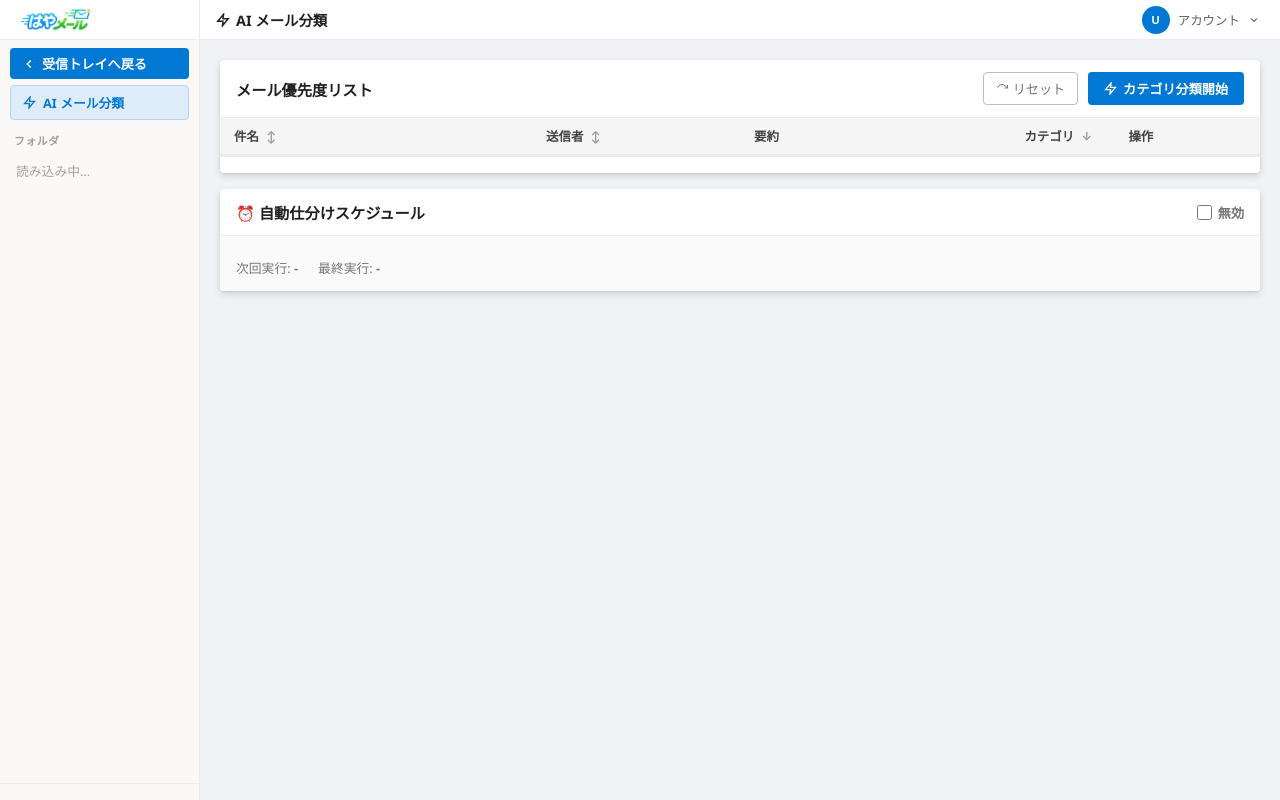
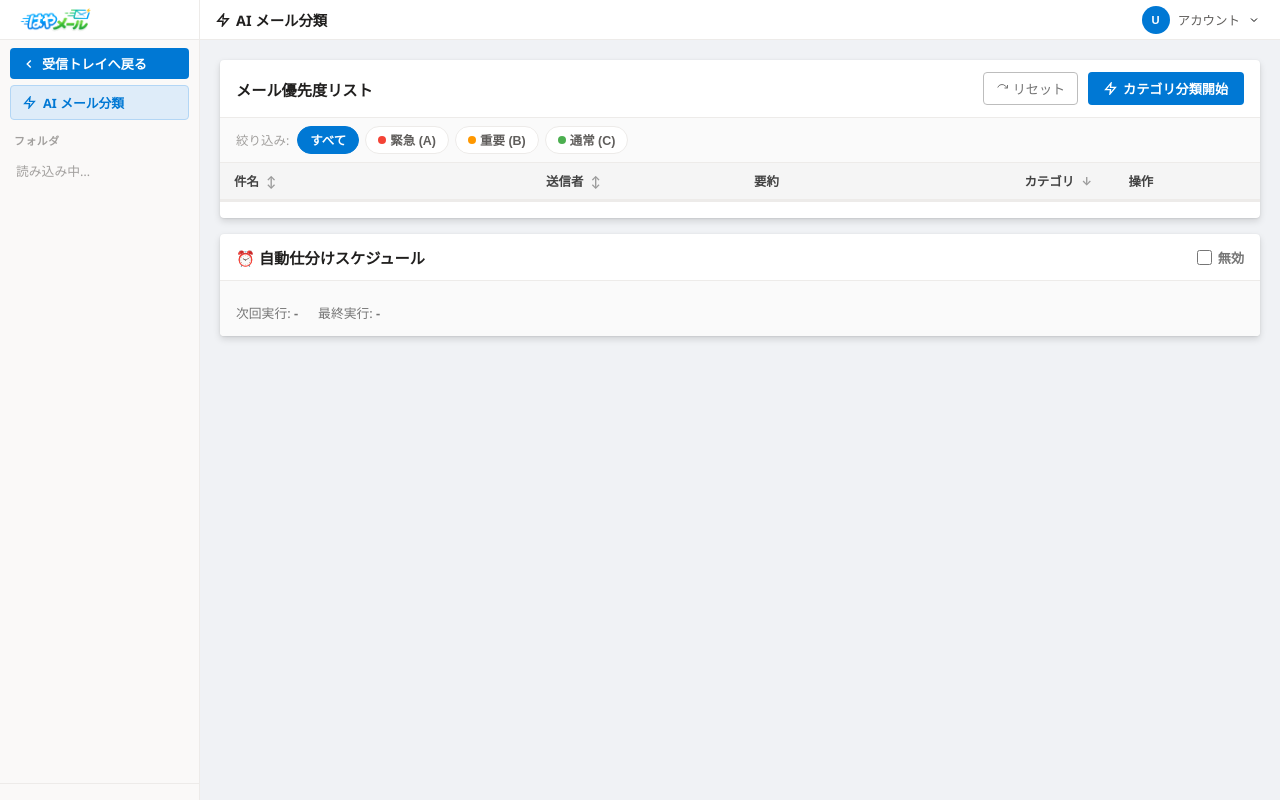
Before and after one commit to koei78/AI-mail, a Django app: template mailer/templates/mailer/classify.html in a window 1280 px wide. Run offline with Django 4.2, Linux system fonts and the light colour scheme; the template is opened without the code that fills it, so the values that code supplies are empty.

Commit message:
条件絞り込み

```diff
--- a/mailer/templates/mailer/classify.html
+++ b/mailer/templates/mailer/classify.html
@@ -223,6 +223,25 @@ tr.expanded .row-expand-inner{
 }
 .expand-meta span{display:flex;align-items:center;gap:4px}
 
+/* ===== フィルターバー ===== */
+#filter-bar{
+  display:flex;align-items:center;gap:6px;
+  padding:8px 16px;border-bottom:1px solid var(--border);background:#fafafa;
+}
+#filter-bar .filter-label{font-size:.78rem;color:var(--text-light);margin-right:2px}
+.filter-pill{
+  display:inline-flex;align-items:center;gap:4px;
+  padding:4px 12px;border-radius:20px;font-size:.78rem;font-weight:600;
+  border:1px solid var(--border);background:#fff;cursor:pointer;
+  transition:background .12s,border-color .12s,color .12s;color:var(--text-sub);
+}
+.filter-pill:hover{background:var(--hover)}
+.filter-pill.active-all{background:var(--blue);color:#fff;border-color:var(--blue)}
+.filter-pill.active-A{background:#f44336;color:#fff;border-color:#f44336}
+.filter-pill.active-B{background:#ff9800;color:#fff;border-color:#ff9800}
+.filter-pill.active-C{background:#4caf50;color:#fff;border-color:#4caf50}
+#filter-count{font-size:.78rem;color:var(--text-light);margin-left:auto}
+
 /* ===== 空状態 ===== */
 #empty-msg{text-align:center;padding:48px 16px;color:var(--text-sub)}
 .empty-icon{font-size:2rem;display:block;margin-bottom:8px}
@@ -326,6 +345,25 @@ tr.expanded .row-expand-inner{
           <svg width="13" height="13" fill="none" viewBox="0 0 24 24" stroke="currentColor" stroke-width="2.5"><polygon points="13 2 3 14 12 14 11 22 21 10 12 10 13 2"/></svg>
           カテゴリ分類開始
         </button>
+      </div>
+
+      <!-- フィルターバー -->
+      <div id="filter-bar">
+        <span class="filter-label">絞り込み:</span>
+        <button class="filter-pill active-all" data-filter="all" onclick="setFilter('all')">すべて</button>
+        <button class="filter-pill" data-filter="A" onclick="setFilter('A')">
+          <span style="width:8px;height:8px;border-radius:50%;background:#f44336;display:inline-block"></span>
+          緊急 (A)
+        </button>
+        <button class="filter-pill" data-filter="B" onclick="setFilter('B')">
+          <span style="width:8px;height:8px;border-radius:50%;background:#ff9800;display:inline-block"></span>
+          重要 (B)
+        </button>
+        <button class="filter-pill" data-filter="C" onclick="setFilter('C')">
+          <span style="width:8px;height:8px;border-radius:50%;background:#4caf50;display:inline-block"></span>
+          通常 (C)
+        </button>
+        <span id="filter-count"></span>
       </div>
 
       <!-- テーブル -->
@@ -525,6 +563,42 @@ if (initAcc) {
 }
 
 // =============================================
+// フィルター
+// =============================================
+let _currentFilter = 'all';
+
+function setFilter(f) {
+  _currentFilter = f;
+  // ボタンのアクティブ状態更新
+  document.querySelectorAll('.filter-pill').forEach(btn => {
+    btn.className = 'filter-pill';
+    if (btn.dataset.filter === f) btn.classList.add('active-' + f);
+  });
+  applyFilter();
+}
+
+function applyFilter() {
+  const tbody = document.getElementById('mail-tbody');
+  const allRows = Array.from(tbody.querySelectorAll('tr[data-uid]:not([data-expand-for])'));
+  let visibleCount = 0;
+  allRows.forEach(tr => {
+    const expandTr = tbody.querySelector(`tr[data-expand-for="${tr.dataset.uid}"]`);
+    const show = _currentFilter === 'all' || tr.dataset.cat === _currentFilter;
+    tr.style.display = show ? '' : 'none';
+    if (expandTr) expandTr.style.display = show ? '' : 'none';
+    if (show) visibleCount++;
+  });
+  const countEl = document.getElementById('filter-count');
+  if (countEl) countEl.textContent = visibleCount + '件';
+  // フッターも更新
+  const footerCount = document.getElementById('footer-count');
+  if (footerCount) {
+    const total = allRows.length;
+    footerCount.textContent = _currentFilter === 'all' ? total + '件' : `${visibleCount}件 / ${total}件`;
+  }
+}
+
+// =============================================
 // ソート
 // =============================================
 let _sortCol = 'category', _sortAsc = true;
@@ -629,7 +703,7 @@ function renderRows(items) {
     tbody.appendChild(tr);
     tbody.appendChild(expandTr);
   });
-  document.getElementById('footer-count').textContent = items.length + '件';
+  applyFilter();
 }
 
 
```
